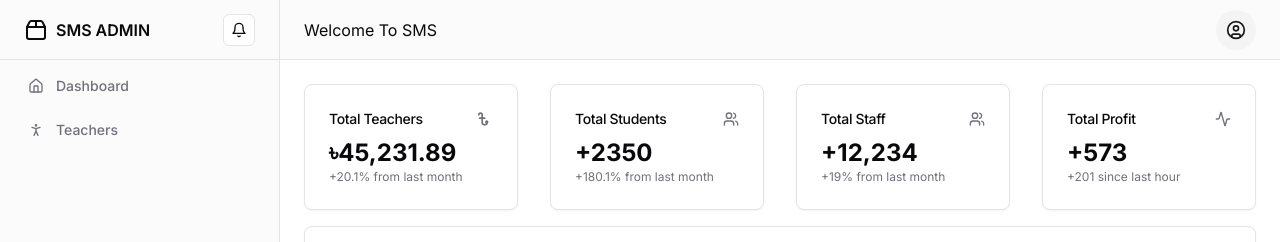
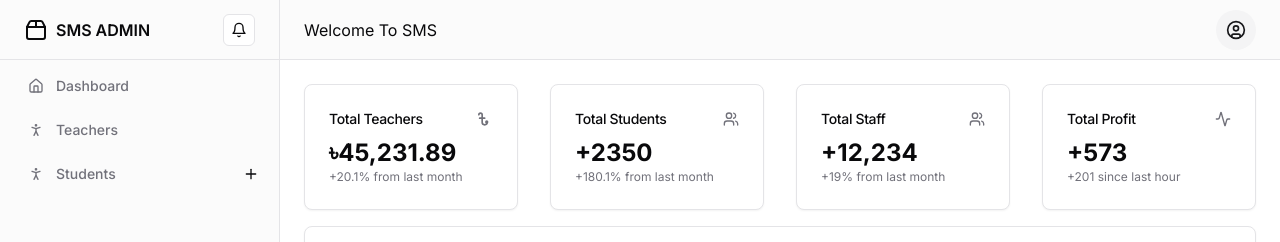
Before and after one commit to Ruddro420/inspired-it-internal-software-front-end, a React (Vite) app: page /dashboard in a window 1280 px wide. Shown: the top 242 px of the page. Built offline with nearby package versions, Linux system fonts and the light colour scheme.

Commit message:
navbar by shamim

```diff
--- a/src/routes/Dashboard.jsx
+++ b/src/routes/Dashboard.jsx
@@ -1,20 +1,22 @@
 import {
   Bell,
   CircleUser,
+  Dot,
   Home,
   Menu,
+  Minus,
   Package2,
   PersonStanding,
-
-} from "lucide-react"
-import { Button } from "@/components/ui/button"
+  Plus,
+} from "lucide-react";
+import { Button } from "@/components/ui/button";
 import {
   Card,
   CardContent,
   CardDescription,
   CardHeader,
   CardTitle,
-} from "@/components/ui/card"
+} from "@/components/ui/card";
 import {
   DropdownMenu,
   DropdownMenuContent,
@@ -22,14 +24,19 @@ import {
   DropdownMenuLabel,
   DropdownMenuSeparator,
   DropdownMenuTrigger,
-} from "@/components/ui/dropdown-menu"
-import { Sheet, SheetContent, SheetTrigger } from "@/components/ui/sheet"
-import { Link, Outlet } from "react-router-dom"
-import { useState } from "react"
-
+} from "@/components/ui/dropdown-menu";
+import { Sheet, SheetContent, SheetTrigger } from "@/components/ui/sheet";
+import { Link, Outlet } from "react-router-dom";
+import { useState } from "react";
 
 const Dashboard = () => {
   const [selectedMenu, setSelectedMenu] = useState();
+  const [navOn, setNavOn] = useState(false);
+
+  const navHandler = () => {
+    setNavOn(!navOn);
+  };
+
   return (
     <>
       <div className="grid min-h-screen w-full md:grid-cols-[220px_1fr] lg:grid-cols-[280px_1fr]">
@@ -49,7 +56,11 @@ const Dashboard = () => {
               <nav className="grid items-start px-2 text-sm font-medium lg:px-4">
                 <Link
                   to="/dashboard"
-                  className={`flex items-center gap-3 rounded-lg px-3 py-2 text-muted-foreground transition-all hover:text-success ${selectedMenu === 'dashboard' ? 'bg-primary text-primary-foreground' : ''}`}
+                  className={`flex items-center gap-3 rounded-lg px-3 py-2 text-muted-foreground transition-all hover:text-success ${
+                    selectedMenu === "dashboard"
+                      ? "bg-primary text-primary-foreground"
+                      : ""
+                  }`}
                   onClick={() => setSelectedMenu("dashboard")}
                 >
                   <Home className="h-4 w-4" />
@@ -57,16 +68,57 @@ const Dashboard = () => {
                 </Link>
                 <Link
                   to="/dashboard/teachers"
-                  className={`flex items-center gap-3 rounded-lg px-3 py-2 mt-2 text-muted-foreground transition-all hover:text-success ${selectedMenu === 'teachers' ? 'bg-primary text-primary-foreground' : ''}`}
+                  className={`flex items-center gap-3 rounded-lg px-3 py-2 mt-2 text-muted-foreground transition-all hover:text-success ${
+                    selectedMenu === "teachers"
+                      ? "bg-primary text-primary-foreground"
+                      : ""
+                  }`}
                   onClick={() => setSelectedMenu("teachers")}
                 >
                   <PersonStanding className="h-4 w-4" />
                   Teachers
                 </Link>
+                {/* student  */}
 
+                <button onClick={navHandler}>
+                  <div className="flex items-center justify-between">
+                    <a
+                      onClick={navHandler}
+                      href="#"
+                      className={`flex items-center gap-3 rounded-lg px-3 py-2 mt-2 text-muted-foreground transition-all hover:text-success `}
+                      //onClick={() => setSelectedMenu("teachers")}
+                    >
+                      <PersonStanding className="h-4 w-4" />
+                      Students
+                    </a>
+                    {navOn ? (
+                      <Minus className="mt-2 h-4" />
+                    ) : (
+                      <Plus className="mt-2 h-4" />
+                    )}
+                  </div>
+                </button>
+
+                {navOn ? (
+                  <div>
+                    <Link
+                      to="/dashboard/teachers"
+                      className={`flex items-center rounded-lg px-3 py-2 ml-3 text-muted-foreground transition-all hover:text-success ${
+                        selectedMenu === "teachers"
+                          ? "bg-primary text-primary-foreground"
+                          : ""
+                      }`}
+                      //onClick={() => setSelectedMenu("teachers")}
+                    >
+                      <Dot className="h-8 w-8" />
+                      Add Student
+                    </Link>
+                  </div>
+                ) : (
+                  ""
+                )}
               </nav>
             </div>
-
           </div>
         </div>
         <div className="flex flex-col">
@@ -126,7 +178,11 @@ const Dashboard = () => {
             </div>
             <DropdownMenu>
               <DropdownMenuTrigger asChild>
-                <Button variant="secondary" size="icon" className="rounded-full">
+                <Button
+                  variant="secondary"
+                  size="icon"
+                  className="rounded-full"
+                >
                   <CircleUser className="h-5 w-5" />
                   <span className="sr-only">Toggle user menu</span>
                 </Button>
```
